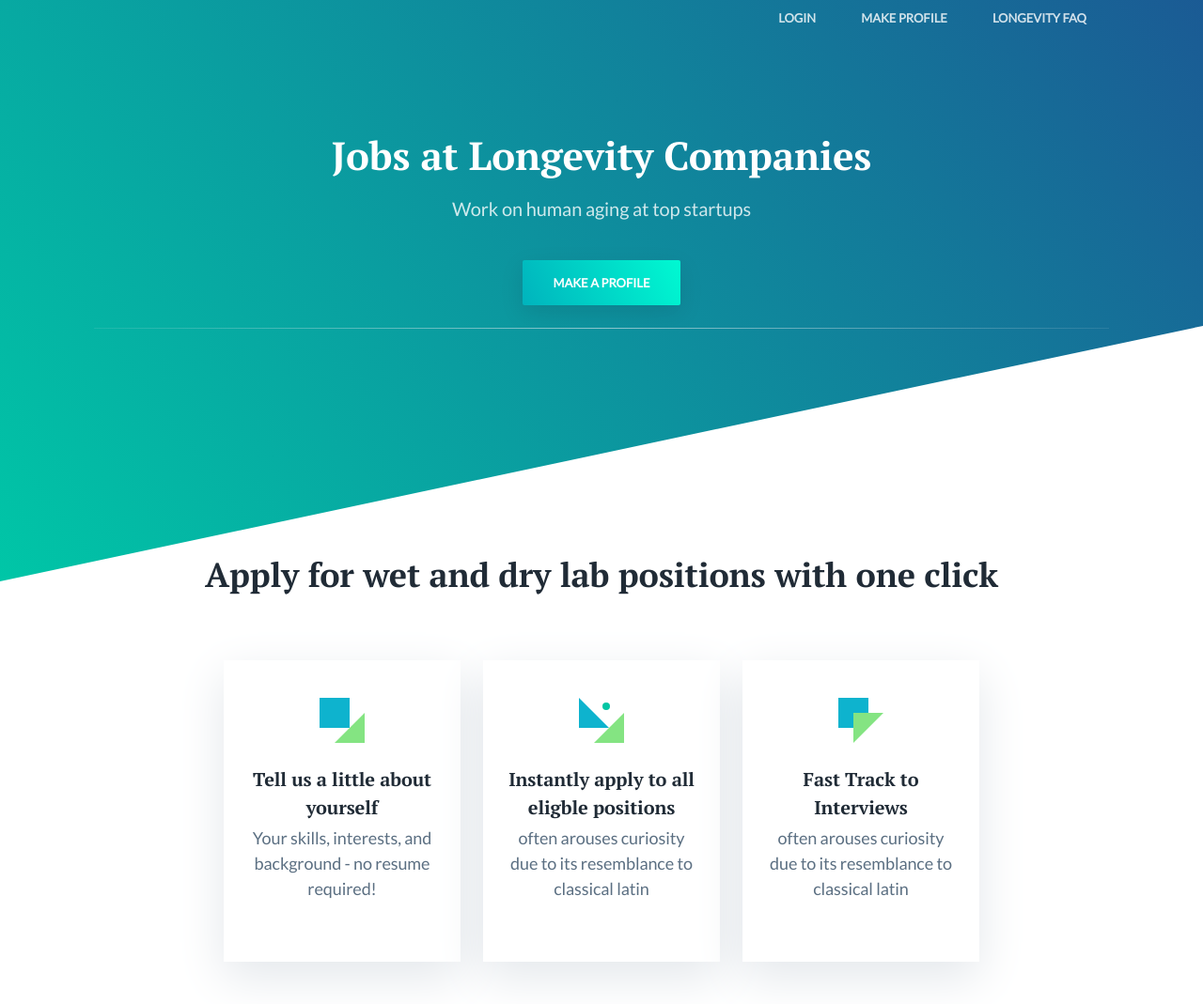
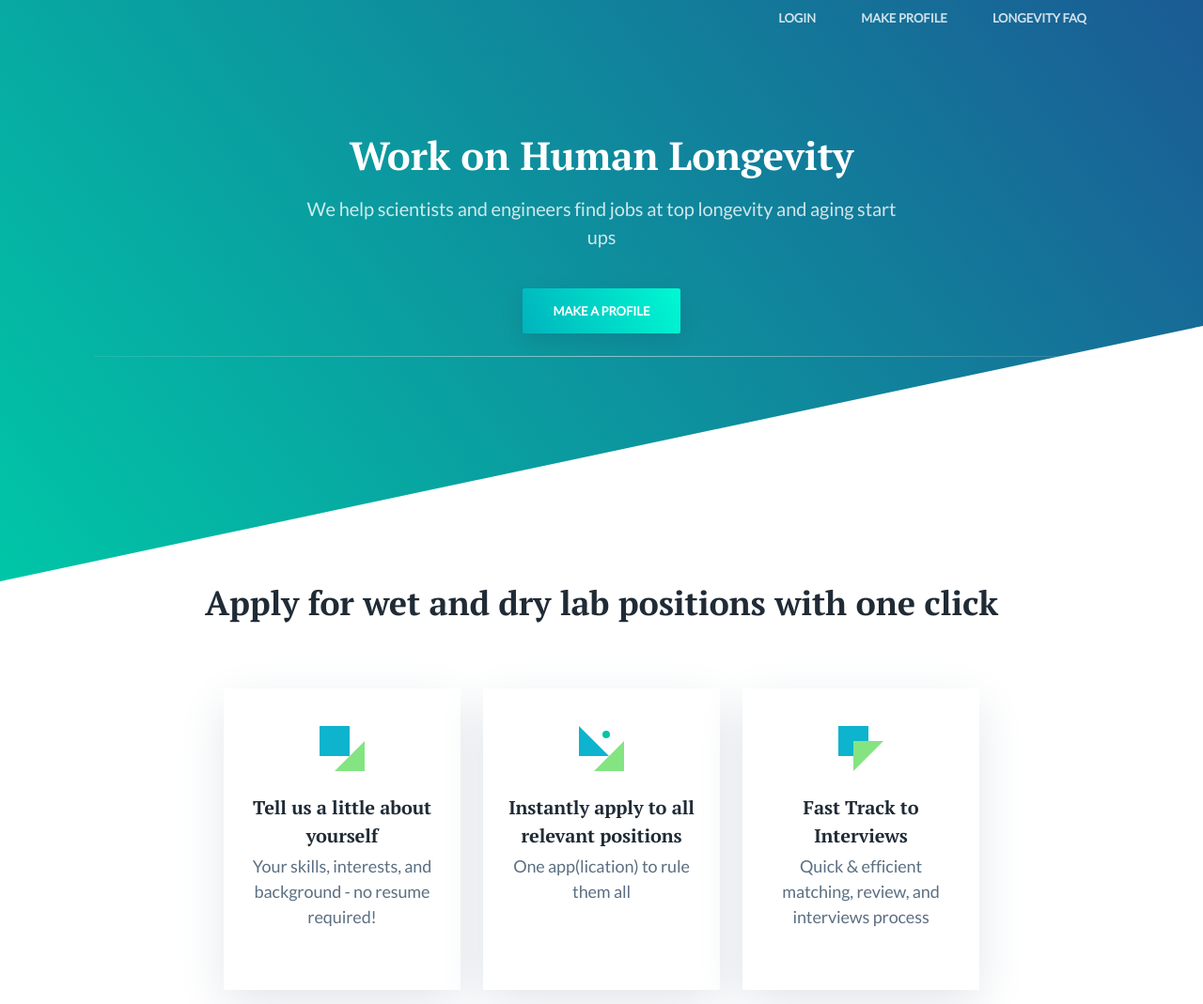
Before and after one commit to celinehh/biobay, a website: page index.html in a window 1280 px wide. Shown: the part 21-1090 px from the top of the page at 94% size. Drawn offline with nearby package versions, Linux system fonts and the light colour scheme.

Commit message:
Update index.html

```diff
--- a/index.html
+++ b/index.html
@@ -36,8 +36,8 @@
             <section class="hero text-light text-center">
                 <div class="container-sm">
                     <div class="hero-inner">
-                        <h1 class="hero-title h2-mobile mt-0 is-revealing">Jobs at Longevity Companies</h1>
-                        <p class="hero-paragraph is-revealing">Work on human aging at top startups</p>
+                        <h1 class="hero-title h2-mobile mt-0 is-revealing">Work on Human Longevity</h1>
+                        <p class="hero-paragraph is-revealing">We help scientists and engineers find jobs at top longevity and aging start ups</p>
                         <p class="hero-cta is-revealing"><a class="button button-secondary button-shadow" href="https://celinehalioua.typeform.com/to/PvZoHy">Make a Profile</a></p>
                       <spacer><spacer>
                     </div>
@@ -73,8 +73,8 @@
                                             </g>
                                         </svg>
                                     </div>
-                                    <h4 class="feature-title h3-mobile">Instantly apply to all eligble positions</h4>
-                                    <p class="text-sm">often arouses curiosity due to its resemblance to classical latin</p>
+                                    <h4 class="feature-title h3-mobile">Instantly apply to all relevant positions</h4>
+                                    <p class="text-sm">One app(lication) to rule them all</p>
                                 </div>
                             </div>
                             <div class="feature is-revealing">
@@ -88,7 +88,7 @@
                                         </svg>
                                     </div>
                                     <h4 class="feature-title h3-mobile">Fast Track to Interviews</h4>
-                                    <p class="text-sm">often arouses curiosity due to its resemblance to classical latin</p>
+                                    <p class="text-sm">Quick & efficient matching, review, and interviews process</p>
                                 </div>
                             </div>
 
```
